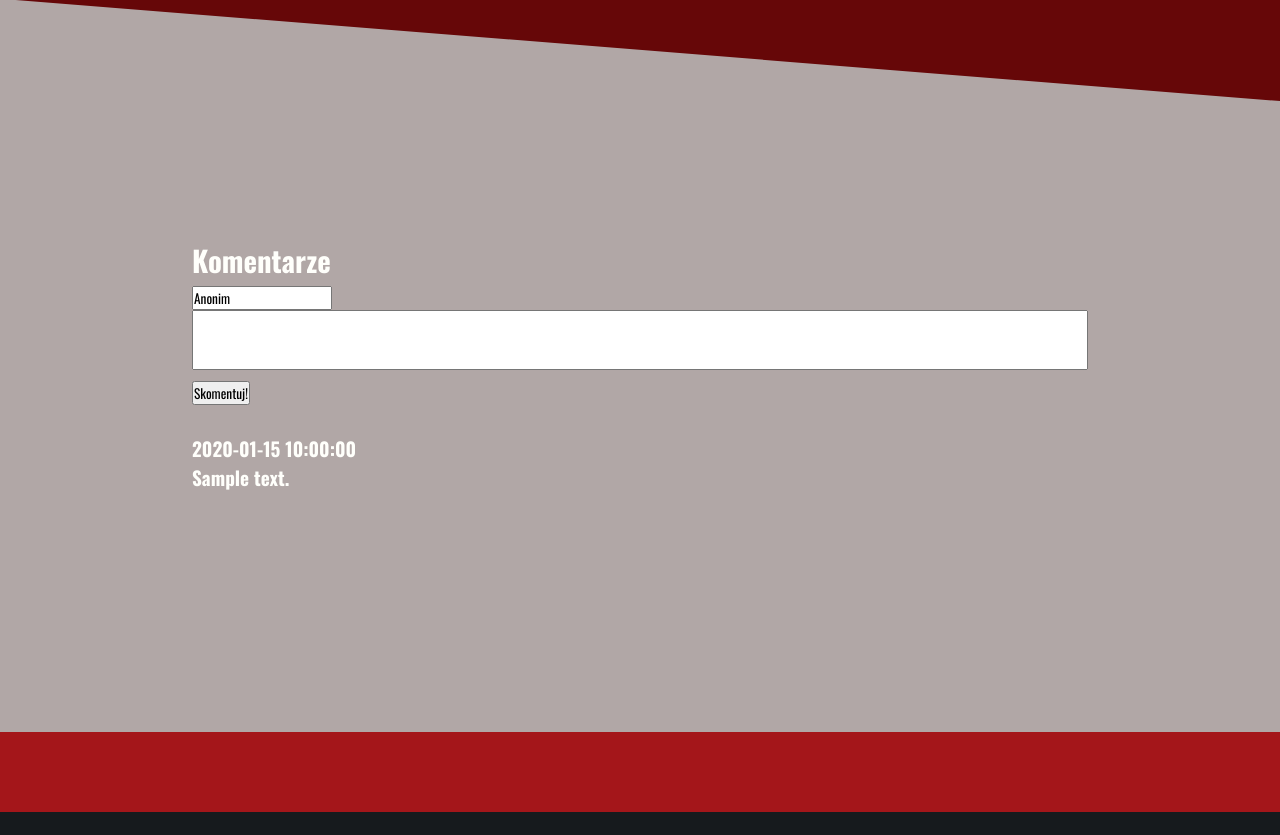
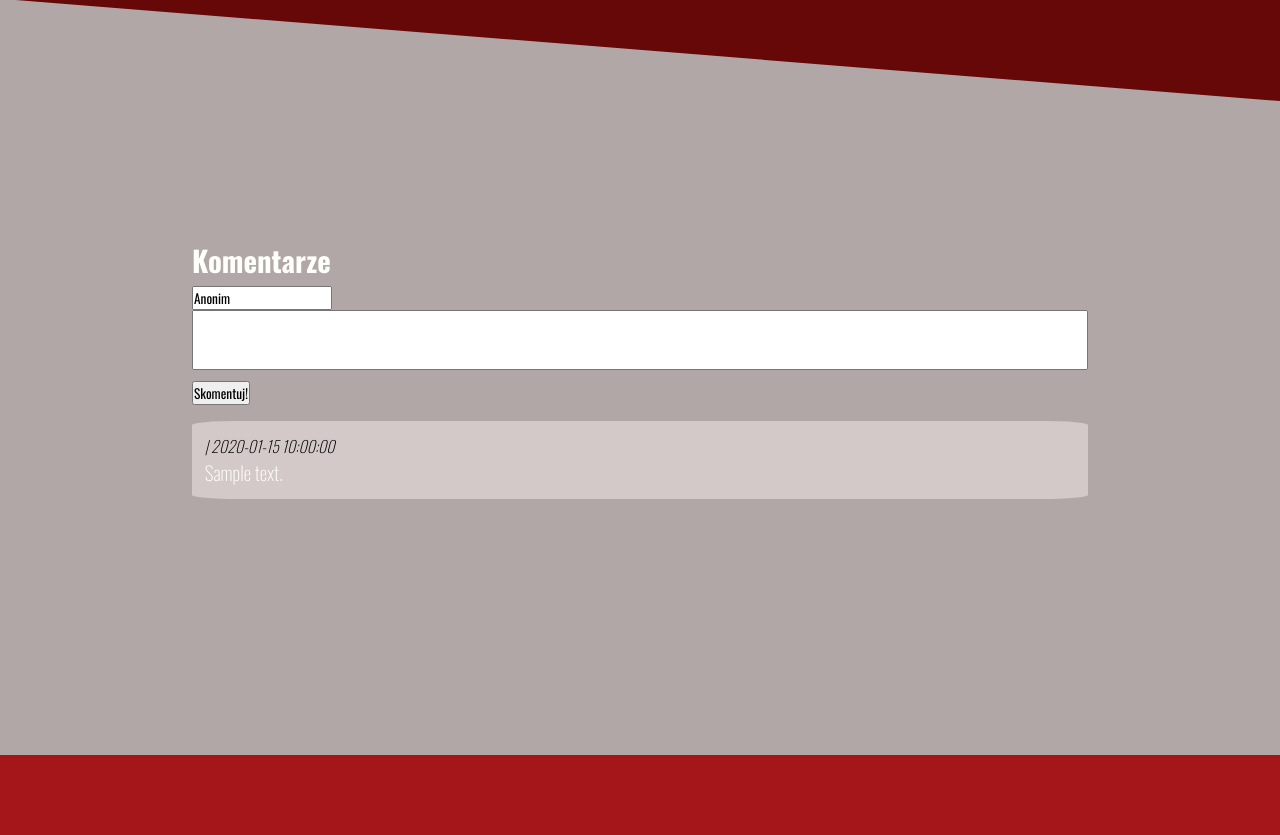
Before and after one commit to Jckob21/schrute-revenge-website, a PHP site: page / in a window 1280 px wide. Shown: the part 1354-2189 px from the top of the page. Before the commit the page ends 2166 px from the top, so only its background shows below. Run offline with PHP 8.4, Linux system fonts and the light colour scheme; tables that the repository leaves empty hold one stand-in row (values such as "Sample post"); data that the repository does not hold is empty.

Commit message:
Styled comment

```diff
--- a/css/shapedstyle.css
+++ b/css/shapedstyle.css
@@ -151,6 +151,27 @@ section
     resize: none;
 }
 
+.comment
+{
+    margin: 2vh 0px;
+    padding: 1vw;
+
+    background-color: #d3c9c8;
+
+    font-family: 'Lato', sans-serif;
+    font-weight: 300;
+
+    border-radius: 5%;
+}
+
+.comment-username
+{
+    font-size: 1rem;
+    color: black;
+    font-weight: 300;
+    font-style: italic;
+}
+
 
 /*          FOOTER  SECTION                 */
 
--- a/index.php
+++ b/index.php
@@ -160,6 +160,7 @@
         <link rel="stylesheet" href="css\\shapedstyle.css">
         <link rel="preconnect" href="https://fonts.gstatic.com">
         <link href="https://fonts.googleapis.com/css2?family=Oswald:wght@200;400;600;700&display=swap" rel="stylesheet">
+        <link href="https://fonts.googleapis.com/css2?family=Lato:ital,wght@0,300;0,400;1,300&display=swap" rel="stylesheet">
 
     </head>
 
@@ -238,18 +239,17 @@
             throw new Exception(mysqli_connect_errno());
         }
 
-        $sql = "SELECT * FROM comments";
+        $sql = "SELECT * FROM comments ORDER BY date DESC";
 
         if($result = $connection->query($sql))
         {
             // print comments
             while($row = $result->fetch_assoc())
             {
-                echo "<div class='comment'><p>";
-                    echo $row['username']."</br>";
-                    echo $row['date']."</br>";
-                    echo nl2br($row['message']);
-                echo "</p>";
+                echo "<div class='comment'>";
+                    echo "<p class='comment-username'><b>" . $row['username'] . "</b> | " . $row['date'] ."</p>";
+                    echo "<p class='comment-message'>" . nl2br($row['message']) . "</p>";
+                echo "</div>";
             }
         } else
         {
```
